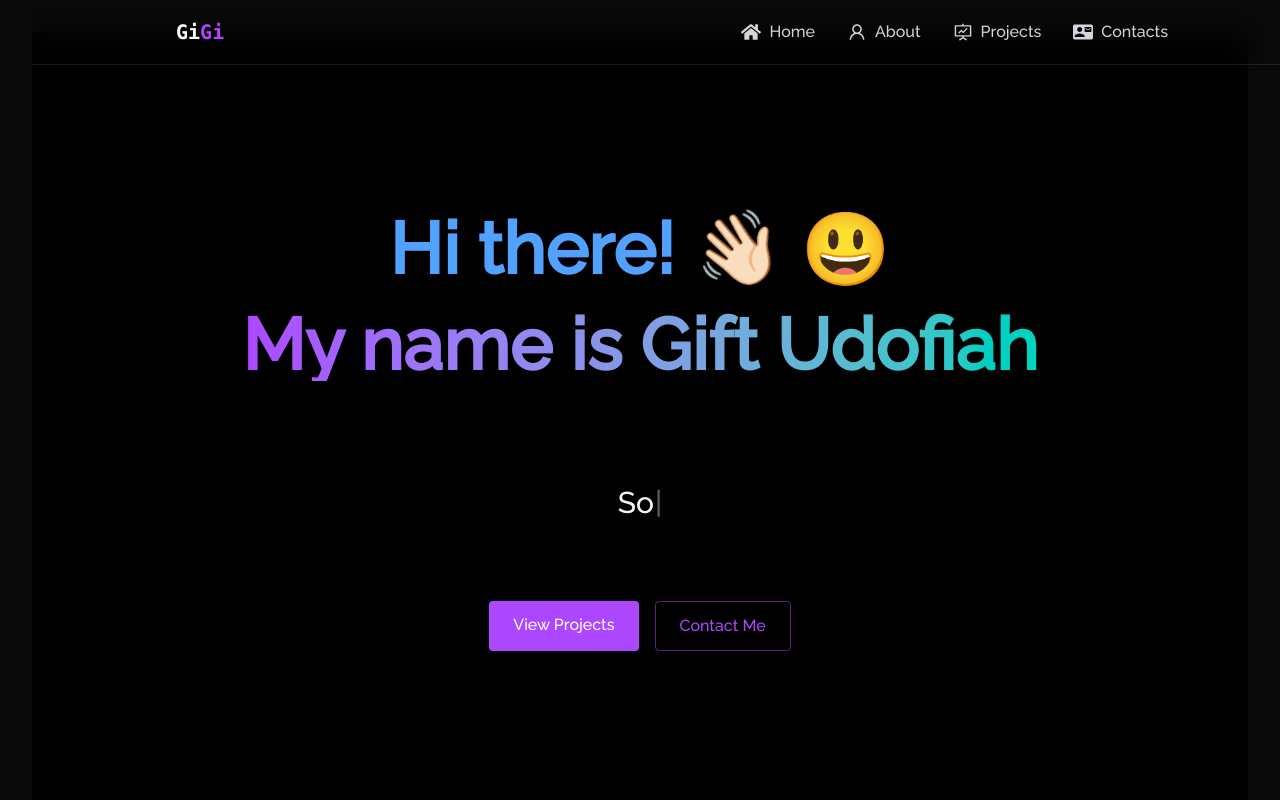
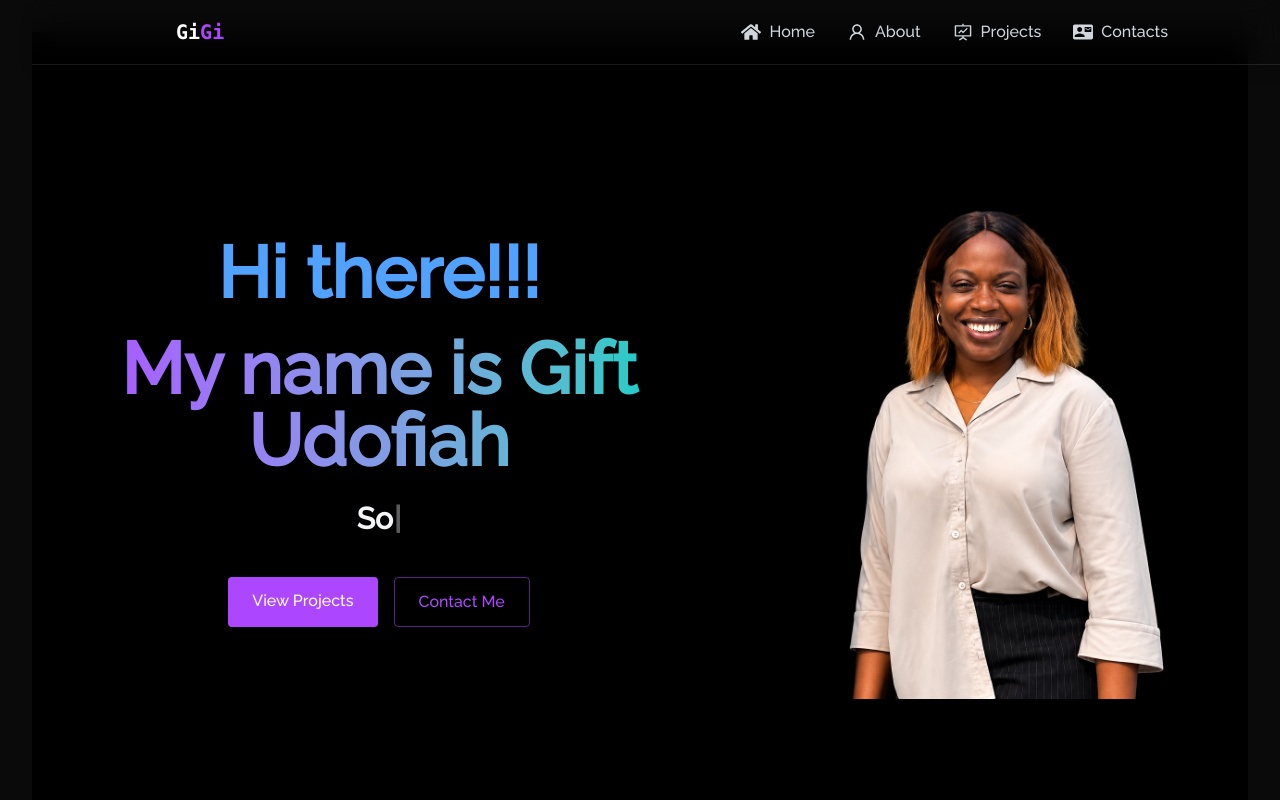
Before and after one commit to Gigireact/gigi-portfolio, a React (Vite) app: page / in a window 1280 px wide. Shown: the top 800 px of the page. Built offline with nearby package versions, Linux system fonts and the light colour scheme; a web font is replaced by a local one.

Commit message:
profile pic

```diff
--- a/src/components/sections/Home.jsx
+++ b/src/components/sections/Home.jsx
@@ -1,30 +1,85 @@
-import Type from "../Type.jsx"
+// import Type from "../Type.jsx"
+// export const Home = () => {
+//     return(
+//         <section id="home" className="min-h-screen flex items-center justify-center relative">
+//             <div className="text-center z-10 px-4">
+//                 <h1 className="text-5xl md:text-7xl text-blue-400 font-bold mb-6">
+//                     Hi there! <span className="wave" role="img" aria-labelledby="wave"> 👋🏻 </span> 😃
+//                 </h1>
+//                 <p className="text-5xl md:text-7xl font-bold mb-6 bg-gradient-to-r from-purple-500 to-teal-400 bg-clip-text text-transparent leading-right">
+//                     My name is Gift Udofiah
+//                 </p>
+//                 {/* <p className="text-white text-lg mb-8 max-w-lg mx-auto">
+//                     I am a frontend developer that builds beautiful and responsive webpages and web applications that make user interaction flawless.
+//                 </p> */}
+//                 <div className="p-20 text-semibold text-3xl">
+//                     <Type />
+//                 </div>
+//                 <div className="flex justify-center space-x-4">
+//                     <a href="#projects" className="bg-purple-500 text-white py-3 px-6 rounded font-medium transition relative overfow-hidden hover:-translate-y-0.5 hover:shadow[0_0_15px_rgba(128, 0, 128, 0.4)]">
+//                         View Projects
+//                     </a>
+//                     <a href="#contacts" className="border border-purple-500/50 text-purple-500 py-3 px-6 rounded font-medium transition-all duration-200 hover:-translate-y-0.5 hover:shadow[0_0_15px_rgba(128, 0, 128, 0.4)] hover:bg-purple-500/10">
+//                         Contact Me
+//                     </a>
+//                 </div>
+
+//             </div>
+//         </section>
+//     )
+// }
+
+import Type from "../Type.jsx";
+import justme from "../../assets/justme4.png";
+
 export const Home = () => {
-    return(
-        <section id="home" className="min-h-screen flex items-center justify-center relative">
-            <div className="text-center z-10 px-4">
+  return (
+    <section id="home" className="min-h-screen flex items-center justify-center px-6"
+    >
+      <div className="max-w-7xl w-full flex flex-col-reverse md:flex-row items-center justify-between gap-12">
+
+        {/* LEFT SIDE */}
+        <div className="text-center z-10">
           <h1 className="text-5xl md:text-7xl text-blue-400 font-bold mb-6">
-                    Hi there! <span className="wave" role="img" aria-labelledby="wave"> 👋🏻 </span> 😃
+            {/*  <span className="wave">👋🏻</span> 😃 */}
+            Hi there!!!
           </h1>
-                <p className="text-5xl md:text-7xl font-bold mb-6 bg-gradient-to-r from-purple-500 to-teal-400 bg-clip-text text-transparent leading-right">
+
+          <p className="text-5xl md:text-7xl font-bold mb-6 bg-gradient-to-r from-purple-500 to-teal-400 bg-clip-text text-transparent">
             My name is Gift Udofiah
           </p>
-                {/* <p className="text-white text-lg mb-8 max-w-lg mx-auto">
-                    I am a frontend developer that builds beautiful and responsive webpages and web applications that make user interaction flawless.
-                </p> */}
-                <div className="p-20 text-semibold text-3xl">
+
+          <div className="mb-10 text-2xl md:text-3xl font-semibold">
             <Type />
           </div>
-                <div className="flex justify-center space-x-4">
-                    <a href="#projects" className="bg-purple-500 text-white py-3 px-6 rounded font-medium transition relative overfow-hidden hover:-translate-y-0.5 hover:shadow[0_0_15px_rgba(128, 0, 128, 0.4)]">
+
+          <div className="flex flex-col sm:flex-row gap-4 justify-center ">
+            <a
+              href="#projects"
+              className="bg-purple-500 text-white py-3 px-6 rounded font-medium transition-all duration-200 hover:-translate-y-0.5 hover:shadow-lg"
+            >
               View Projects
             </a>
-                    <a href="#contacts" className="border border-purple-500/50 text-purple-500 py-3 px-6 rounded font-medium transition-all duration-200 hover:-translate-y-0.5 hover:shadow[0_0_15px_rgba(128, 0, 128, 0.4)] hover:bg-purple-500/10">
+
+            <a
+              href="#contacts"
+              className="border border-purple-500/50 text-purple-500 py-3 px-6 rounded font-medium transition-all duration-200 hover:-translate-y-0.5 hover:bg-purple-500/10"
+            >
               Contact Me
             </a>
+          </div>
+        </div>
+
+        {/* RIGHT SIDE */}
+        <div className="flex justify-center md:w-1/2">
+            <img
+                src={justme}
+                alt="Gift Udofiah"
+                // className="w-80 h-80 md:w-[500px] md:h-[500px] object-cover rounded-full border-4 border-purple-500 shadow-xl"
+            />
         </div>
 
       </div>
     </section>
-    )
-}
+  );
+};
```
Also changed, not shown: src/assets/justme4.png (added). Lines whose indentation alone changed are shown as unchanged.
